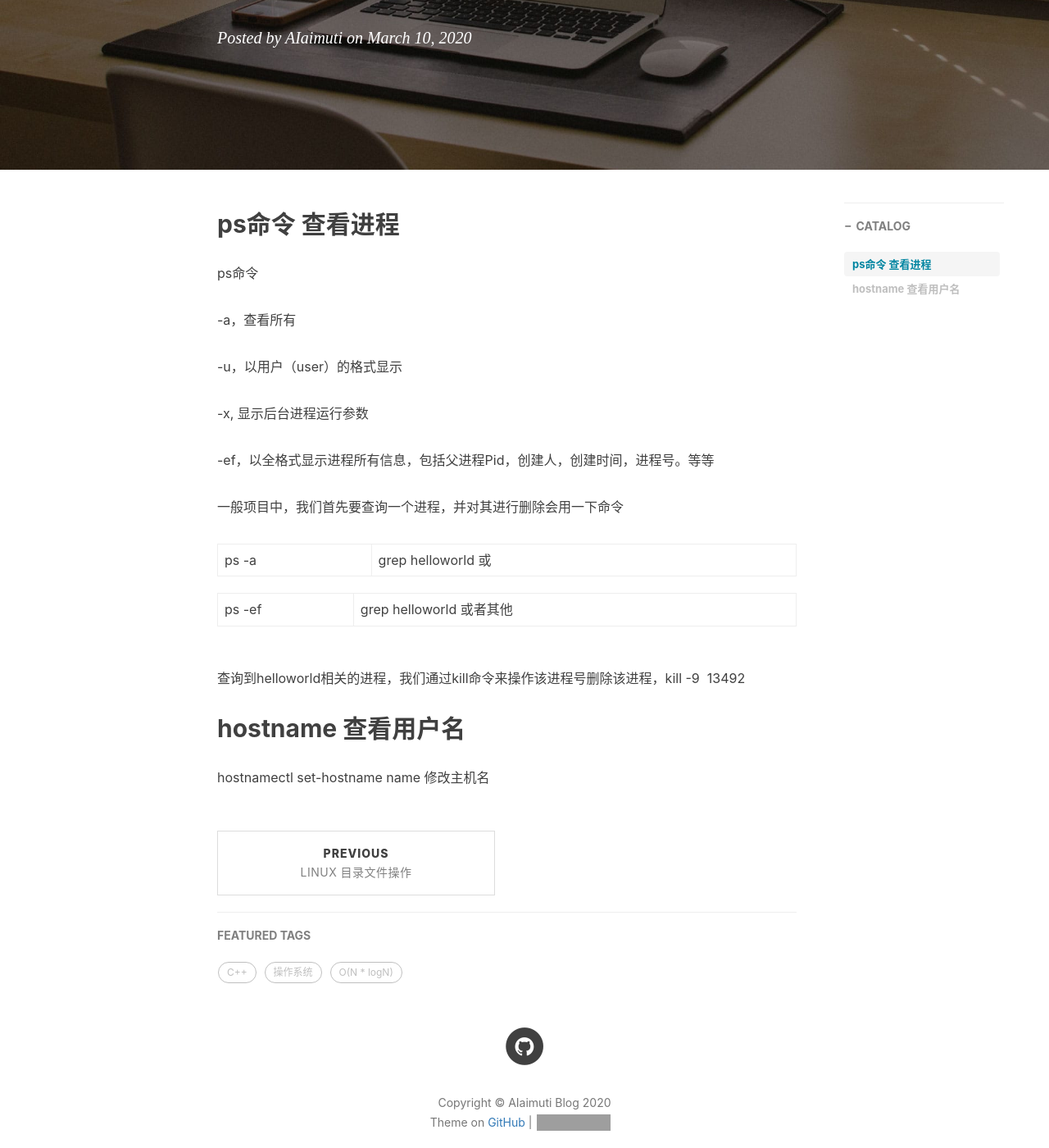
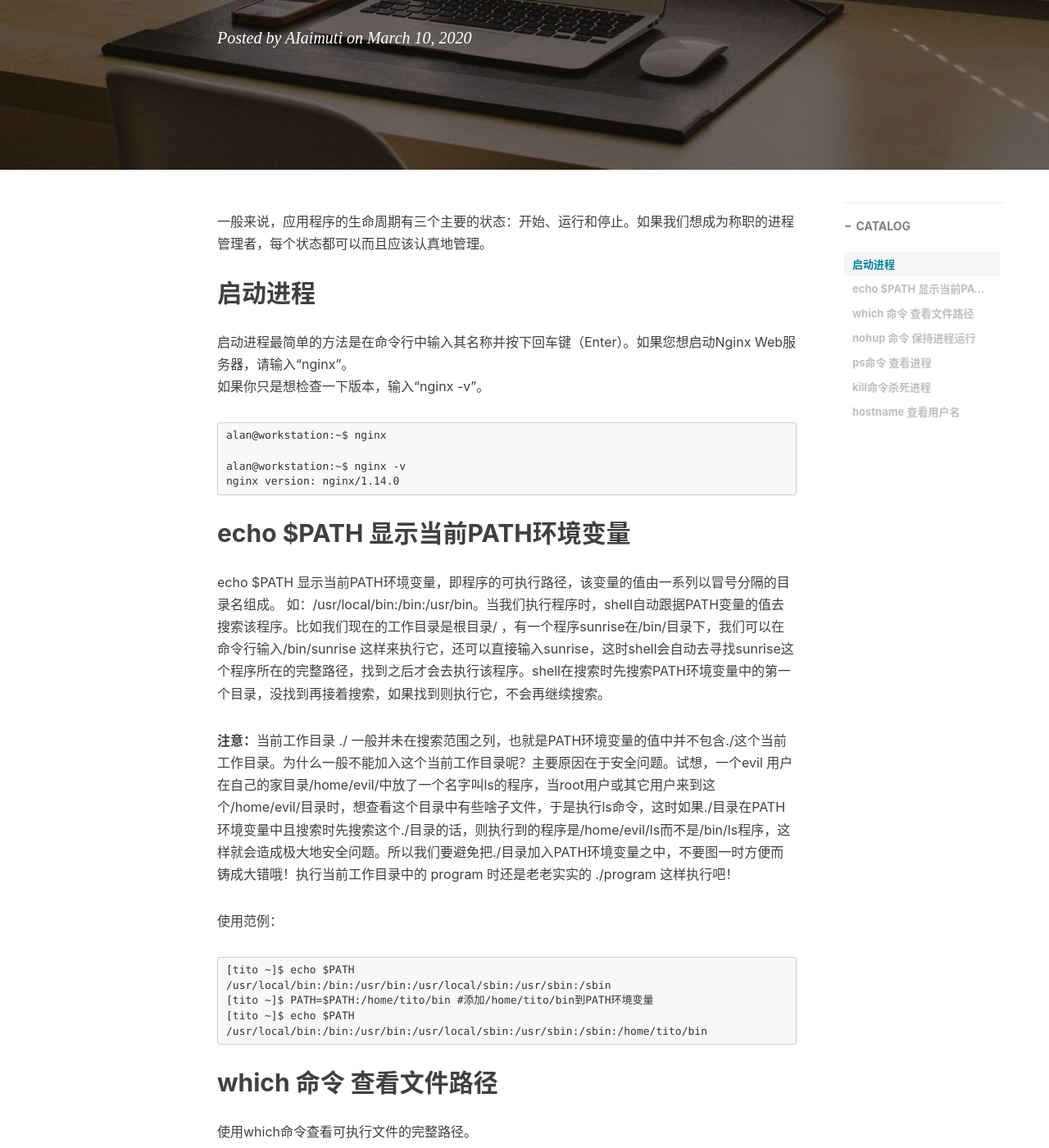
Before and after one commit to AIaimuti/aiaimuti.github.io, a Jekyll site: the page built from _posts/2020-4-20-Linux.md, in a window 1280 px wide and 1400 px high, scrolled down 316 px. Shown: the whole window at 82% size. Built offline with Jekyll 4.4.1, drawn with Linux system fonts in a browser that asks for light colours; nearby versions of some CDN libraries; comment, search, counter and statistics services are not loaded; some of the changed text lies outside the part shown; grey boxes are pictures that could not be loaded.

Commit message:
Update 2020-4-20-Linux.md

````diff
--- a/_posts/2020-4-20-Linux.md
+++ b/_posts/2020-4-20-Linux.md
@@ -9,6 +9,47 @@ catalog: true
 tags:
     - 操作系统
 ---
+
+一般来说，应用程序的生命周期有三个主要的状态：开始、运行和停止。如果我们想成为称职的进程管理者，每个状态都可以而且应该认真地管理。
+
+## 启动进程
+
+启动进程最简单的方法是在命令行中输入其名称并按下回车键（Enter）。如果您想启动Nginx Web服务器，请输入“nginx”。<br>
+如果你只是想检查一下版本，输入“nginx -v”。
+```
+alan@workstation:~$ nginx
+
+alan@workstation:~$ nginx -v
+nginx version: nginx/1.14.0
+```
+## echo $PATH 显示当前PATH环境变量
+
+echo $PATH 显示当前PATH环境变量，即程序的可执行路径，该变量的值由一系列以冒号分隔的目录名组成。
+如：/usr/local/bin:/bin:/usr/bin。当我们执行程序时，shell自动跟据PATH变量的值去搜索该程序。比如我们现在的工作目录是根目录/ ，有一个程序sunrise在/bin/目录下，我们可以在命令行输入/bin/sunrise 这样来执行它，还可以直接输入sunrise，这时shell会自动去寻找sunrise这个程序所在的完整路径，找到之后才会去执行该程序。shell在搜索时先搜索PATH环境变量中的第一个目录，没找到再接着搜索，如果找到则执行它，不会再继续搜索。
+
+**注意：**当前工作目录 ./ 一般并未在搜索范围之列，也就是PATH环境变量的值中并不包含./这个当前工作目录。为什么一般不能加入这个当前工作目录呢？主要原因在于安全问题。试想，一个evil 用户在自己的家目录/home/evil/中放了一个名字叫ls的程序，当root用户或其它用户来到这个/home/evil/目录时，想查看这个目录中有些啥子文件，于是执行ls命令，这时如果./目录在PATH环境变量中且搜索时先搜索这个./目录的话，则执行到的程序是/home/evil/ls而不是/bin/ls程序，这样就会造成极大地安全问题。所以我们要避免把./目录加入PATH环境变量之中，不要图一时方便而铸成大错哦！执行当前工作目录中的 program 时还是老老实实的 ./program 这样执行吧！
+
+使用范例：
+```
+[tito ~]$ echo $PATH
+/usr/local/bin:/bin:/usr/bin:/usr/local/sbin:/usr/sbin:/sbin
+[tito ~]$ PATH=$PATH:/home/tito/bin #添加/home/tito/bin到PATH环境变量
+[tito ~]$ echo $PATH
+/usr/local/bin:/bin:/usr/bin:/usr/local/sbin:/usr/sbin:/sbin:/home/tito/bin
+```
+## which 命令 查看文件路径
+
+使用which命令查看可执行文件的完整路径。
+```
+alan@workstation:~$ which nginx
+/opt/nginx/bin/nginx
+```
+## nohup 命令 保持进程运行
+
+当注销或关闭终端时，进程可能无法继续运行。通过使用nohup命令运行，可以避免这种特殊情况。此外，附加一个“&”符号将把进程发后台运行，并允许用户继续使用该终端。例如，假设您想运行myprogram.sh。
+`nohup myprogram.sh &`
+
+每个进程都给出一个唯一的进程标识号（PID）。这个数字就是我们用来管理每个进程的。我们也可以使用进程的名称，下面我将演示：有几个命令可以检查正在运行的进程的状态。让我们来看看这些。
 
 ## ps命令 查看进程
 
@@ -22,13 +63,24 @@ ps命令
 
 -ef，以全格式显示进程所有信息，包括父进程Pid，创建人，创建时间，进程号。等等
 
+上述方法是ps 命令最常用的方法, 然后再通过管道使用grep命令过滤查找特定的进程,然后再对特定的进程进行操作。
+
+```
+ps -a| grep program
+ps -u| grep program
+ps -x| grep program
+ps -ef |grep program
+```
+
+## kill命令杀死进程
+
 一般项目中，我们首先要查询一个进程，并对其进行删除会用一下命令
 
 ps -a | grep helloworld 或
 
 ps -ef |grep helloworld 或者其他
 
-查询到helloworld相关的进程，我们通过kill命令来操作该进程号删除该进程，kill -9  13492
+查询到helloworld相关的进程，我们通过kill命令来操作该进程号删除该进程，kill -9 PID
 
 ## hostname 查看用户名
 
````
